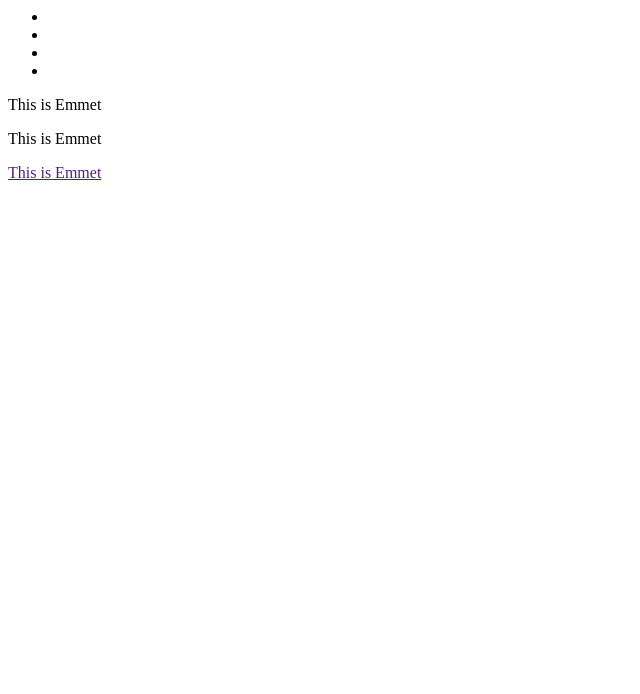
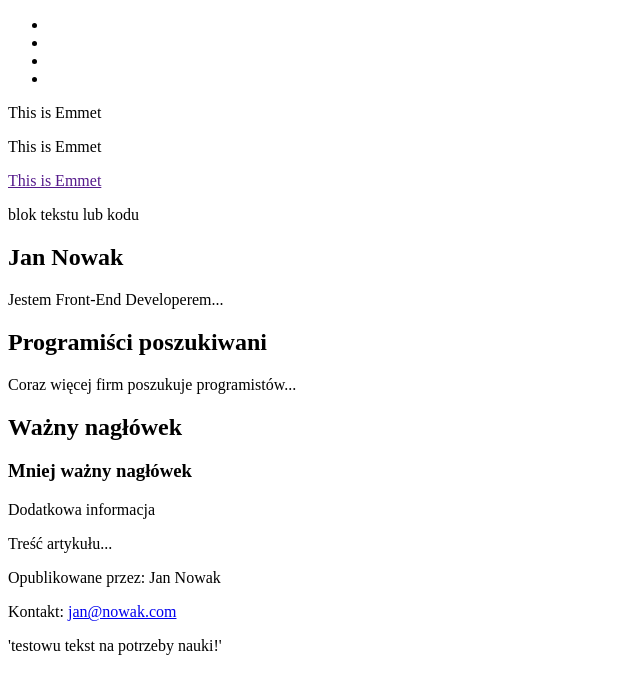
Before and after one commit to lukaszwac/projekt-startowy, a plain HTML site: page index.html in a window 1280 px wide. Shown: the whole page, without its empty margins (0-640 px from the left). Drawn offline with Linux system fonts and the light colour scheme.

Commit message:
pierwsza zmiana

```diff
--- a/index.html
+++ b/index.html
@@ -1,4 +1,14 @@
-<ul>
+<!DOCTYPE html>
+<html lang="en">
+<head>
+    <meta charset="UTF-8">
+    <title>Document</title>
+</head>
+<body>
+
+</body>
+</html>
+   <ul>
     <li></li>
     <li></li>
     <li></li>
@@ -24,3 +34,24 @@
 <section id="section-3" class="section-class"></section>
 <section id="section-4" class="section-class"></section>
 <section id="section-5" class="section-class"></section>
+
+
+<div>blok tekstu lub kodu</div>
+<section>
+<h1>Jan Nowak</h1>
+<p>Jestem Front-End Developerem...</p>
+</section>
+<article>
+<h2>Programiści poszukiwani</h2>
+<p>Coraz więcej firm poszukuje programistów...</p>
+</article>
+<article>
+<header>
+<h1>Ważny nagłówek</h1> <h3>Mniej ważny nagłówek</h3> <p>Dodatkowa informacja</p>
+</header>
+<p>Treść artykułu...</p> </article>
+<footer>
+<p>Opublikowane przez: Jan Nowak</p>
+<p>Kontakt: <a href=“mailto:jan@nowak.com”>jan@nowak.com</a></p>
+</footer>
+'testowu tekst na potrzeby nauki!'
```
